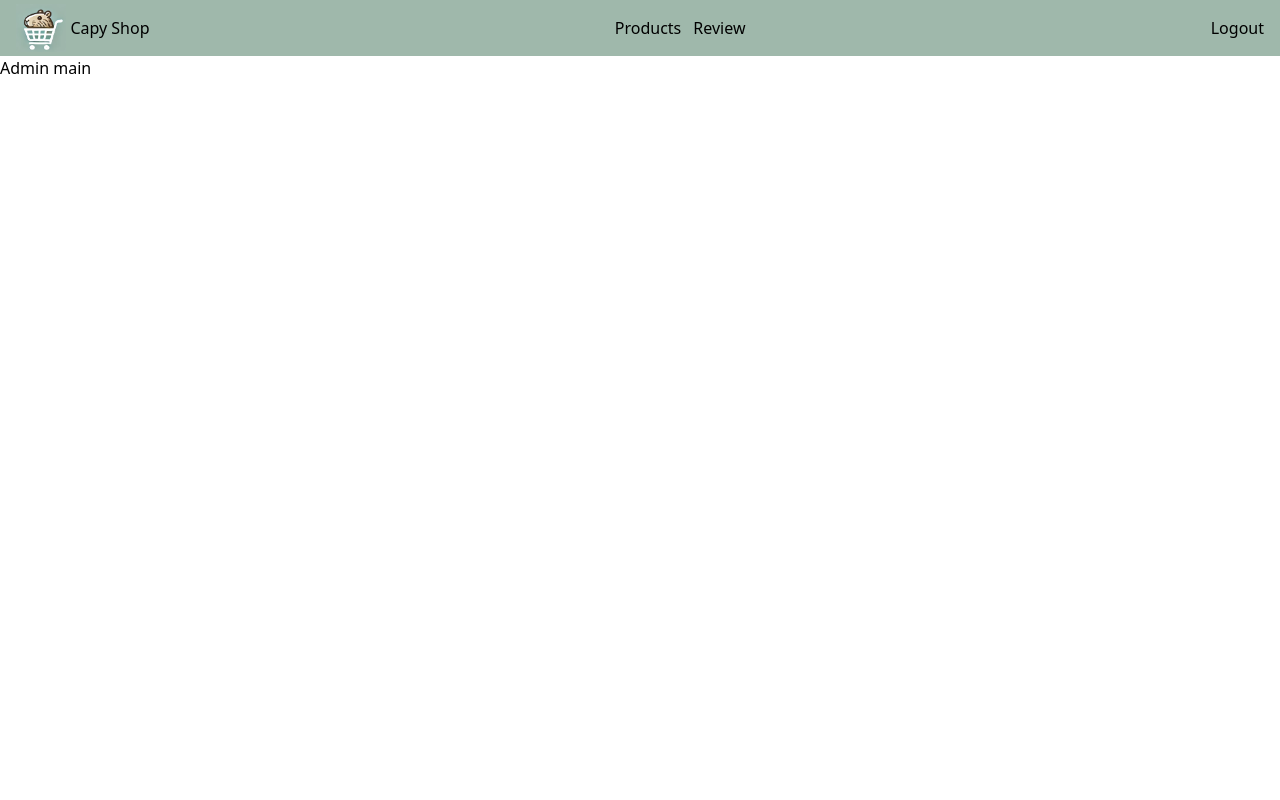
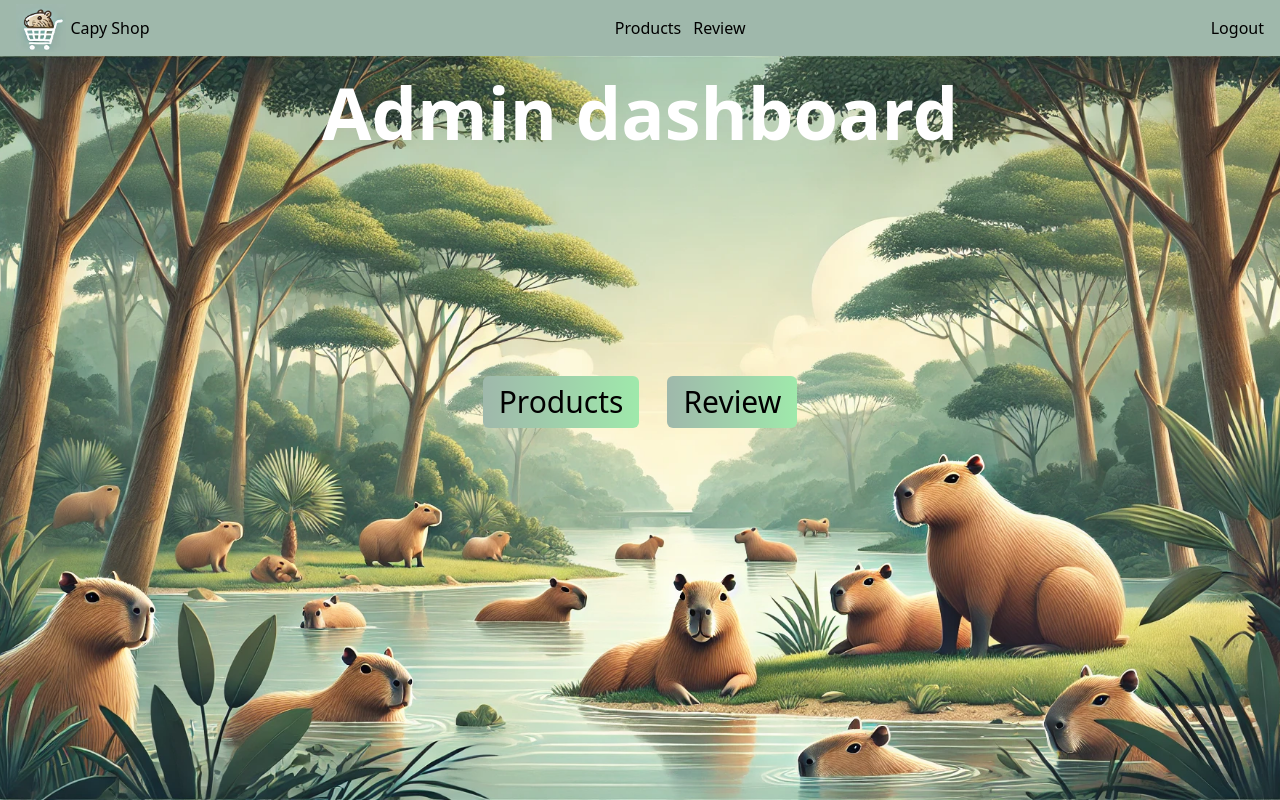
Before and after one commit to Mredosz/Online_store, a React (Vite) app in the folder frontend/: page /admin in a window 1280 px wide. Built offline with nearby package versions, Linux system fonts and the light colour scheme.

Commit message:
End admin dashboard End admin page

```diff
--- a/frontend/src/components/admin/main/AdminMain.jsx
+++ b/frontend/src/components/admin/main/AdminMain.jsx
@@ -1,7 +1,17 @@
+import ButtonDashboard from "../reusable/Buttons/ButtonDashboard.jsx";
+
 export default function AdminMain() {
   return (
-    <div className="flex items-center w-full h-full">
-      <h1>Admin main</h1>
+    <div className="flex flex-col h-[calc(100vh-56px)] items-center bg-[url('/admin.png')] bg-cover bg-center">
+      <div className="h-1/2 flex flex-col justify-between">
+        <h1 className="text-7xl text-white font-bold mt-5 justify-start">
+          Admin dashboard
+        </h1>
+        <div className="flex justify-center items-end space-x-7">
+          <ButtonDashboard to="products">Products</ButtonDashboard>
+          <ButtonDashboard to="review">Review</ButtonDashboard>
+        </div>
+      </div>
     </div>
   );
 }
--- a/frontend/src/components/admin/products/AllProducts.jsx
+++ b/frontend/src/components/admin/products/AllProducts.jsx
@@ -3,7 +3,7 @@ import { deleteProduct, getAllProducts } from "../../../request/products.js";
 import Th from "../reusable/table/Th.jsx";
 import Td from "../reusable/table/Td.jsx";
 import { useNavigate } from "react-router-dom";
-import ButtonAdmin from "../reusable/ButtonAdmin.jsx";
+import ButtonAdmin from "../reusable/Buttons/ButtonAdmin.jsx";
 
 export default function AllProducts() {
   const queryClient = useQueryClient();
--- /dev/null
+++ b/frontend/src/components/admin/reusable/Buttons/ButtonDashboard.jsx
@@ -0,0 +1,12 @@
+import { Link } from "react-router-dom";
+
+export default function ButtonDashboard({ to, children }) {
+  return (
+    <Link
+      to={to}
+      className="py-2 px-4 rounded-md text-3xl bg-gradient-to-r from-navbar to-darkerNavbar hover:from-darkerNavbar hover:to-navbar"
+    >
+      {children}
+    </Link>
+  );
+}
--- a/frontend/src/components/admin/review/Review.jsx
+++ b/frontend/src/components/admin/review/Review.jsx
@@ -1,5 +1,5 @@
 import Td from "../reusable/table/Td.jsx";
-import ButtonAdmin from "../reusable/ButtonAdmin.jsx";
+import ButtonAdmin from "../reusable/Buttons/ButtonAdmin.jsx";
 import { useState } from "react";
 
 export default function Review({ review, onClick }) {
--- a/frontend/tailwind.config.js
+++ b/frontend/tailwind.config.js
@@ -7,6 +7,7 @@ export default {
         navbar: "#9fb8ab",
         form: "#fdf6e9",
         formBorder: "#f2c99f",
+        darkerNavbar: "#9fe9ab",
       },
     },
   },
```
Also changed, not shown: frontend/public/admin.png (added), frontend/src/components/admin/reusable/Buttons/ButtonAdmin.jsx (renamed from frontend/src/components/admin/reusable/ButtonAdmin.jsx).
